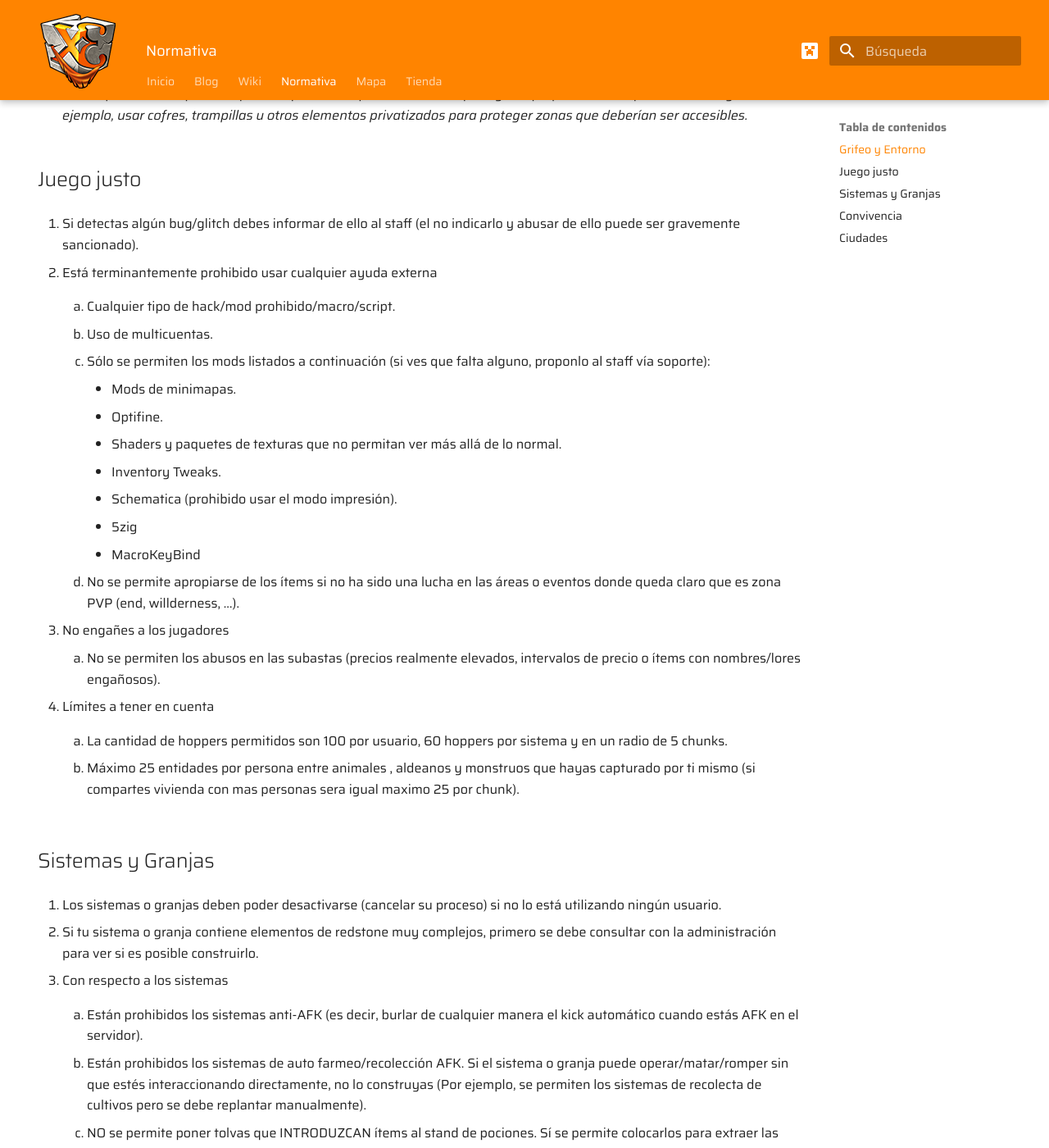
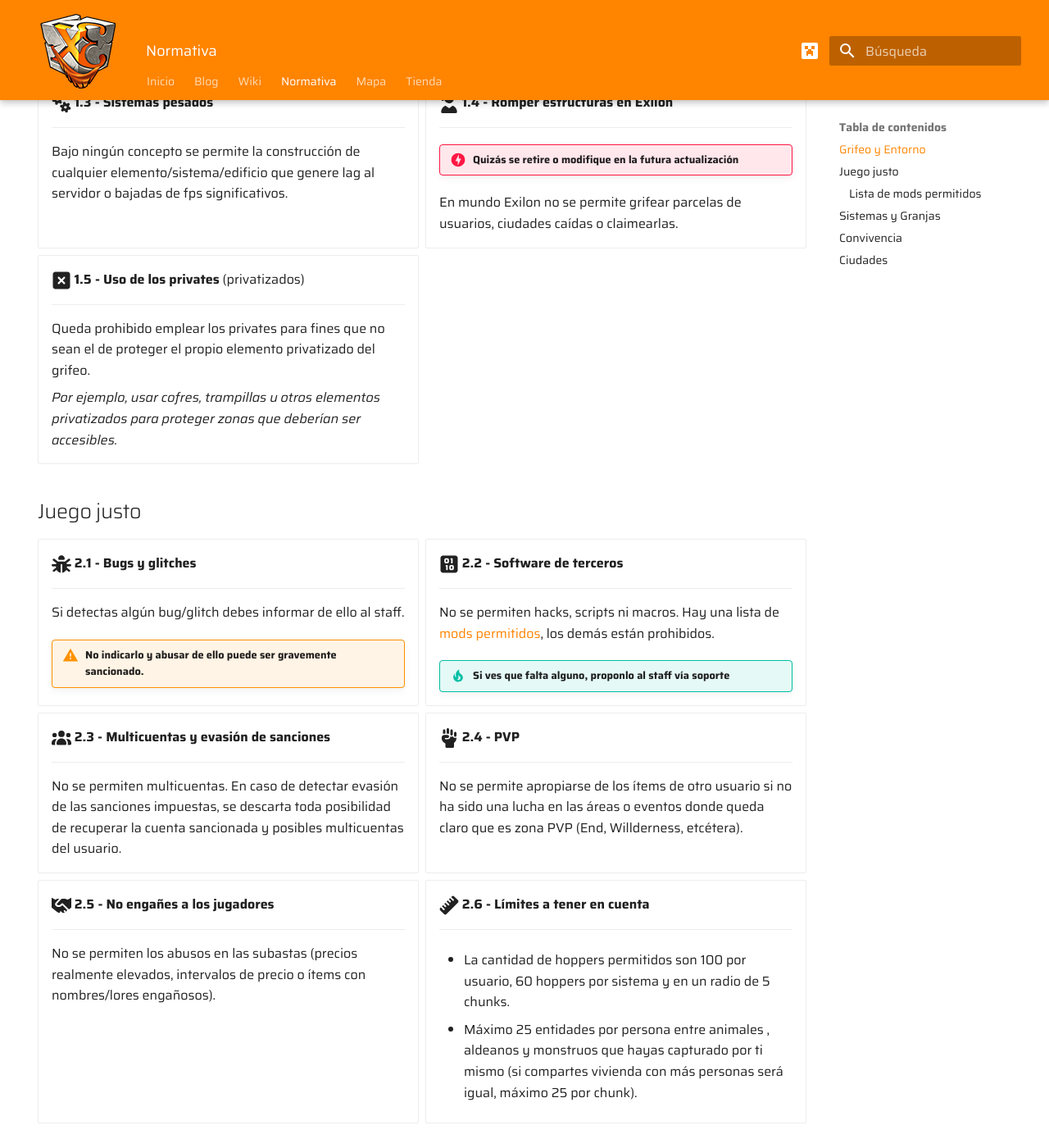
Before and after one commit to MinExilon/Website, an MkDocs documentation site: the page built from docs/normativa.md, in a window 1280 px wide and 1400 px high, scrolled down 787 px. Shown: the whole window at 82% size. Built offline with MkDocs 1.6.1 and Material for MkDocs 9.7.7, drawn with Linux system fonts in a browser that asks for light colours; some of the changed text lies outside the part shown.

```diff
--- a/docs/normativa.md
+++ b/docs/normativa.md
@@ -10,102 +10,210 @@ Entiende que, cualquier situación fuera de los límites de estas normas, queda
 !!! warning "Si usas nuestros servicios, aceptas las normas"
     Desconocerlas no te exime de su cumplimiento.
     Que no se indique algo aquí, no significa que se permita.
+    En caso de dudas consulta siempre al staff.
 
-!!! warning "Mantente al tanto!"
+    También aceptas nuestra [Política de Privacidad y los Térmicos y Condiciones de servicio](terminos-condiciones.md).
+
+!!! tip "¡Mantente al tanto!"
     La normativa puede cambiar en cualquier momento y sin previo aviso, con la finalidad de cubrir de una manera más justa los derechos de los usuarios, velar por un servidor que rinda adecuadamente y por un sistema de juego sano.
 
 ## Grifeo y Entorno
 
-1. Sólo se permite la obtención de recursos en mundo mineo, mundo nether y mundo end y en las áreas en las que se permite tal uso.
+<div class="grid cards" markdown>
 
-2. En mundo Exilon se permite que los alcaldes puedan adecuar la zona cercana a su ciudad hasta una distancia de 20 bloques a partir del propio borde de la ciudad.
+-   :fontawesome-solid-gem:{ .lg .middle } __1.1 - Obtención de recursos__
 
-3. Bajo ningún concepto se permite la construcción de cualquier elemento/sistema/edificio que genere lag al servidor o bajadas de fps significativos.
+    ---
 
-4. En mundo Exilon no se permite grifear parcelas de usuarios, ciudades caídas o claimearlas.
+    Sólo se permite la obtención de recursos en mundo Mineo, mundo Nether y mundo End y en las áreas en las que se permite tal uso.
 
-5. Queda prohibido emplear los privates para fines que no sean el de proteger el propio elemento privatizado del grifeo. *Por ejemplo, usar cofres, trampillas u otros elementos privatizados para proteger zonas que deberían ser accesibles.*
+-   :fontawesome-solid-tractor:{ .lg .middle } __1.2 - Perímetro de una ciudad__
+
+    ---
+
+    En mundo Exilon se permite que los alcaldes puedan adecuar la zona cercana a su ciudad hasta una distancia de 20 bloques a partir del propio borde de la ciudad.
+
+-   :fontawesome-solid-gears:{ .lg .middle } __1.3 - Sistemas pesados__
+
+    ---
+
+    Bajo ningún concepto se permite la construcción de cualquier elemento/sistema/edificio que genere lag al servidor o bajadas de fps significativos.
+
+-   :fontawesome-solid-user-ninja:{ .lg .middle } __1.4 - Romper estructuras en Exilon__
+
+    ---
+
+    !!! danger "Quizás se retire o modifique en la futura actualización"
+    En mundo Exilon no se permite grifear parcelas de usuarios, ciudades caídas o claimearlas.
+
+-   :fontawesome-solid-square-xmark:{ .lg .middle } __1.5 - Uso de los privates__ (privatizados)
+
+    ---
+
+    Queda prohibido emplear los privates para fines que no sean el de proteger el propio elemento privatizado del grifeo.
+
+    *Por ejemplo, usar cofres, trampillas u otros elementos privatizados para proteger zonas que deberían ser accesibles.*
+
+</div>
 
 ## Juego justo
 
-1. Si detectas algún bug/glitch debes informar de ello al staff (el no indicarlo y abusar de ello puede ser gravemente sancionado).
+<div class="grid cards" markdown>
 
-2. Está terminantemente prohibido usar cualquier ayuda externa
+-   :fontawesome-solid-bug:{ .lg .middle } __2.1 - Bugs y glitches__
 
-    1. Cualquier tipo de hack/mod prohibido/macro/script.
+    ---
 
-    2. Uso de multicuentas.
+    Si detectas algún bug/glitch debes informar de ello al staff.
+    !!! warning "No indicarlo y abusar de ello puede ser gravemente sancionado."
 
-    3. Sólo se permiten los mods listados a continuación (si ves que falta alguno, proponlo al staff vía soporte):
-        - Mods de minimapas.
-        - Optifine.
-        - Shaders y paquetes de texturas que no permitan ver más allá de lo normal.
-        - Inventory Tweaks.
-        - Schematica (prohibido usar el modo impresión).
-        - 5zig
-        - MacroKeyBind
-3. No se permite apropiarse de los ítems si no ha sido una lucha en las áreas o eventos donde queda claro que es zona PVP (end, willderness, …).
+-   :fontawesome-solid-square-binary:{ .lg .middle } __2.2 - Software de terceros__
 
-4. No engañes a los jugadores
+    ---
 
-    1. No se permiten los abusos en las subastas (precios realmente elevados, intervalos de precio o ítems con nombres/lores engañosos).
+    No se permiten hacks, scripts ni macros.
+    Hay una lista de [mods permitidos](#lista-de-mods-permitidos), los demás están prohibidos.
 
-5. Límites a tener en cuenta
+    !!! tip "Si ves que falta alguno, proponlo al staff vía soporte"
 
-    1. La cantidad de hoppers permitidos son 100 por usuario, 60 hoppers por sistema y en un radio de 5 chunks.
+-   :fontawesome-solid-users:{ .lg .middle } __2.3 - Multicuentas y evasión de sanciones__
 
-    2. Máximo 25 entidades por persona entre animales , aldeanos y monstruos que hayas capturado por ti mismo (si compartes vivienda con mas personas sera igual maximo 25 por chunk).
+    ---
+
+    No se permiten multicuentas. En caso de detectar evasión de las sanciones impuestas, se descarta toda posibilidad de recuperar la cuenta sancionada y posibles multicuentas del usuario.
+
+-   :fontawesome-solid-hand-fist:{ .lg .middle } __2.4 - PVP__
+
+    ---
+
+    No se permite apropiarse de los ítems de otro usuario si no ha sido una lucha en las áreas o eventos donde queda claro que es zona PVP (End, Willderness, etcétera).
+
+-   :fontawesome-solid-handshake-simple:{ .lg .middle } __2.5 - No engañes a los jugadores__
+
+    ---
+
+    No se permiten los abusos en las subastas (precios realmente elevados, intervalos de precio o ítems con nombres/lores engañosos).
+
+-   :fontawesome-solid-ruler:{ .lg .middle } __2.6 - Límites a tener en cuenta__
+
+    ---
+
+    - La cantidad de hoppers permitidos son 100 por usuario, 60 hoppers por sistema y en un radio de 5 chunks.
+
+    - Máximo 25 entidades por persona entre animales , aldeanos y monstruos que hayas capturado por ti mismo (si compartes vivienda con más personas será igual, máximo 25 por chunk).
+
+</div>
+
+### Lista de mods permitidos
+Sólo se permiten los mods listados a continuación.
+
+!!! tip "Si ves que falta alguno, proponlo al staff vía soporte"
+
+- [x] Mods de minimapas.
+- [x] Optifine.
+- [x] Shaders y paquetes de texturas que no permitan ver más allá de lo normal.
+- [x] Inventory Tweaks.
+- [x] Schematica (__prohibido usar el modo impresión__).
+- [x] 5zig
+- [x] MacroKeyBind
 
 ## Sistemas y Granjas
 
-1. Los sistemas o granjas deben poder desactivarse (cancelar su proceso) si no lo está utilizando ningún usuario.
+<div class="grid cards" markdown>
 
-2. Si tu sistema o granja contiene elementos de redstone muy complejos, primero se debe consultar con la administración para ver si es posible construirlo.
+-   :fontawesome-solid-toggle-off:{ .lg .middle } __3.1 - Desactivación de sistemas__
 
-3. Con respecto a los sistemas
+    ---
 
-    1. Están prohibidos los sistemas anti-AFK (es decir, burlar de cualquier manera el kick automático cuando estás AFK en el servidor).
+    Los sistemas o granjas deben poder desactivarse (cancelar su proceso) si no lo está utilizando ningún usuario.
 
-    2. Están prohibidos los sistemas de auto farmeo/recolección AFK. Si el sistema o granja puede operar/matar/romper sin que estés interaccionando directamente, no lo construyas (Por ejemplo, se permiten los sistemas de recolecta de cultivos pero se debe replantar manualmente).
+-   :fontawesome-solid-magnifying-glass:{ .lg .middle } __3.2 - Supervisión de sistemas complejos__
 
-    3. NO se permite poner tolvas que INTRODUZCAN ítems al stand de pociones. Sí se permite colocarlos para extraer las pociones resultantes.
+    ---
 
-    4. Están prohibidos los sistemas de redstone que controlen a los Alloys.
+    Si tu sistema o granja contiene elementos de redstone muy complejos, primero se debe consultar con el staff para ver si es posible construirlo.
 
-4. Con respecto a las granjas de SPAWN NATURAL (se entiende por granjas de spawn natural, aquellos que no aparecen vía spawners)
+-   :fontawesome-solid-microchip:{ .lg .middle } __3.3 - Sistemas__
 
-    1. Prohibidas las granjas en las que haya sistemas que controlen el movimiento y el daño de los mobs. Los mobs deben tener plena libertad para moverse y hacer daño.
+    ---
 
-    2. Las granjas tienen que ser de tipo dungeon donde tengas riesgos a morir por los mobs (no puede ser daño controlado, la totalidad del daño debe realizarlo el propio user al mob).
+    - Están prohibidos los sistemas anti-AFK (es decir, burlar de cualquier manera el kick automático cuando estás AFK en el servidor).
 
-    3. Quedan totalmente prohibidas las granjas de los siguientes mobs: ghast.
+    - Están prohibidos los sistemas de auto farmeo/recolección AFK. Si el sistema o granja puede operar/matar/romper sin que estés interaccionando directamente, no lo construyas (Por ejemplo, se permiten los sistemas de recolecta de cultivos pero se debe replantar manualmente).
+
+    - NO se permite poner tolvas que INTRODUZCAN ítems al stand de pociones. Sí se permite colocarlos para extraer las pociones resultantes.
+
+    - Están prohibidos los sistemas de redstone que controlen a los Alloys.
+
+-   :fontawesome-solid-skull:{ .lg .middle } __2.4 - Granjas de spawn natural__
+
+    ---
+
+    !!! info "Se entiende por spawn natural aquellos que no aparecen por spawners"
+
+    - Prohibidas las granjas en las que haya sistemas que controlen el movimiento y el daño de los mobs. Los mobs deben tener plena libertad para moverse y hacer daño.
+
+    - Las granjas tienen que ser de tipo dungeon donde tengas riesgos a morir por los mobs (no puede ser daño controlado, la totalidad del daño debe realizarlo el propio user al mob).
+
+    - Quedan totalmente prohibidas las granjas de los siguientes mobs: ghast.
+
+</div>
 
 ## Convivencia
 
-1. Usa las vías de comunicación adecuadamente
+<div class="grid cards" markdown>
 
-    1. No lo uses para publicitar otras direcciones web o servidores.
+-   :fontawesome-solid-comments:{ .lg .middle } __4.1 - Vías de comunicación__
 
-    2. No se permite el flood, el spam o la escritura en mayúsculas.
+    ---
 
-    3. No se permiten tener el color completo del nickname en Rojo oscuro (&4), Rojo claro (&c), Verde claro (&a) ó Azul claro (&b) ni nombres similares a los del staff del servidor.
+    - No lo uses para publicitar otras direcciones web o servidores.
+    - No se permite el flood, el spam o la escritura en mayúsculas.
+    - Habla en español o inglés para que todos los usuarios puedan leerte y entenderte.
 
-    4. Habla en español o inglés para que todos los usuarios puedan leerte y entenderte.
+-   :fontawesome-solid-face-dizzy:{ .lg .middle } __4.2 - No generes confusión__
 
-2. Sé respetuoso con los demás jugadores
+    ---
 
-3. No discutas temas políticos, religiosos u otros que causen controversia.
+    - No te hagas pasar por otra persona.
+    - No se permiten tener el color completo del nickname en Rojo oscuro (&4), Rojo claro (&c), Verde claro (&a) ó Azul claro (&b).
+    - No se permiten nombres similares a los del staff del servidor.
 
-4. Debes escuchar y respetar las decisiones que toma el staff.
+-   :fontawesome-solid-heart:{ .lg .middle } __4.3 - Respeta a los demás__
 
-5. No se tolerará el comportamiento tóxico.
+    ---
+
+    - Sé respetuoso con los demás jugadores.
+    - No se tolerará el comportamiento tóxico.
+
+-   :fontawesome-solid-envelope:{ .lg .middle } __4.4 - Sanciones__
+
+    ---
+
+    Debes escuchar y respetar las decisiones que toma el staff.
+
+</div>
 
 ## Ciudades
 
-1. Las normas de una ciudad no pueden modificar/anular las del servidor.
+<div class="grid cards" markdown>
 
-2. La ciudad puede expulsar a los miembros que los incumplan, pero deben solicitar su desahucio.
+-   :fontawesome-solid-scale-balanced:{ .lg .middle } __5.1 - Normas de la ciudad__
 
-3. Para desahuciar a un jugador la normativa se remite a lo descrito en la Guía de Desahucios.
+    ---
 
-4. Para publicar un evento organizado por una ciudad, la normativa se remite a lo descrito en el Foro de Eventos.
+    Las normas de una ciudad no pueden modificar/anular las del servidor.
+
+-   :fontawesome-solid-ban:{ .lg .middle } __5.2 - Expulsión de jugadores__
+
+    ---
+
+    La ciudad puede expulsar a los miembros que los incumplan, pero deben solicitar su desahucio.
+
+-   :fontawesome-solid-suitcase-rolling:{ .lg .middle } __5.3 - Desahucios__
+
+    ---
+
+    Para desahuciar a un jugador, la normativa se remite a lo descrito en la [Guía de Desahucios](wiki/ciudades/desahucios.md).
+
+</div>
--- /dev/null
+++ b/docs/terminos-condiciones.md
@@ -0,0 +1,100 @@
+---
+hide:
+  - navigation
+---
+
+# Privacidad, Términos y Condiciones de servicio
+
+Por jugar en MinExilon y emplear la página web minexilon.com aceptas la [normativa del servidor](normativa.md), aceptas la Política de Privacidad y aceptas los Términos de Servicio.
+
+!!! info "Aviso legal"
+    MinExilon no está afiliado, respaldado, patrocinado ni aprobado por Mojang AB, Microsoft Corporation ni ninguno de sus socios. Minecraft es una marca registrada de Mojang AB.
+
+## Política de Privacidad
+
+### Formularios de contacto internos y gestionados por terceros
+Hay activos ciertos formularios gestionados por terceros (Google Forms), cuya gestión de datos es meramente administrativa y la información no será compartida con terceros. Dichos formularios no son obligatorios de realizar, y en caso de rellenarlos y enviarlos acepta la [política de privacidad de Google](https://policies.google.com/).
+
+También existen formularios internos en la web cuya recopilación también es meramente informativa y no se compartirán con terceros.
+
+### Cookies
+El sitio utiliza por defecto Google Analytics para recopilar información de registro estándar de Internet y detalles de los patrones de comportamiento de los visitantes.
+
+Hacemos esto para averiguar cosas como la cantidad de visitantes a las diferentes partes del sitio. Esta información solo se procesa de una manera que no identifica a nadie. No hacemos, y no permitimos que Google haga, ningún intento de descubrir las identidades de quienes visitan nuestro sitio web.
+
+Puedes modificar la configuración de cookies en el pie de la página web o haciendo clic aquí: [Ajuste de cookies](#__consent).
+
+### Contenido incrustado de otros sitios web
+Los artículos de este sitio pueden incluir contenido incrustado (por ejemplo, vídeos, imágenes, artículos, etc.). El contenido incrustado de otras webs se comporta exactamente de la misma manera que si el visitante hubiera visitado la otra web.
+
+Estas webs pueden recopilar datos sobre ti, utilizar cookies, incrustar un seguimiento adicional de terceros, y supervisar tu interacción con ese contenido incrustado, incluido el seguimiento de su interacción con el contenido incrustado si tienes una cuenta y estás conectado a esa web.
+
+### Los procesos de pago de la Tienda Web se gestionan por terceros
+No coleccionamos ninguna información personal que se introduzca durante el proceso de pago de los productos digitales que ofrecemos en la Tienda Web.
+
+Sí coleccionamos información sobre el nombre y el nickname que se facilita antes de pasar al proceso de pago, ya que son los datos que se emplean en el sistema para enviar el producto de forma automática al servidor.
+
+Los procesos de pago se gestionan por Paypal a través de una conexión segura, puedes consultar su [página GDPR](https://www.paypal.com/us/webapps/mpp/gdpr-readiness-requirements?CampaignName=VanityURL-GDPR).
+
+### Enlaces a otras páginas web
+Este aviso de privacidad no cubre los enlaces dentro de este sitio que enlazan con otros sitios web ajenos a MinExilon. Esos sitios no se rigen por esta Política de privacidad, y si tiene preguntas sobre cómo un sitio usa su información, deberá verificar la declaración de privacidad de ese sitio.
+
+### Eliminación de tu información personal
+Puedes solicitar que eliminemos cualquier dato personal que tengamos sobre ti en la web. Esto no incluye ningún dato que estemos obligados a conservar con fines administrativos, legales o de seguridad. Para ello contacta con la administración de MinExilon vía el servidor de Discord o dentro del servidor de minecraft.
+
+### Divulgación de información a terceros
+No vendemos, intercambiamos ni transferimos a terceros tu información de identificación personal. Esto no incluye a terceros de confianza que nos ayudan a operar nuestro sitio web, realizar nuestro negocio o prestarle servicios, siempre que esas partes acuerden mantener la confidencialidad de esta información. También podemos divulgar su información cuando creamos que la divulgación es apropiada para cumplir con la ley, hacer cumplir las políticas de nuestro sitio o proteger nuestros derechos u otros, propiedad o seguridad. Sin embargo, la información del visitante no identificable personalmente se puede proporcionar a otras partes para fines de marketing, publicidad u otros usos.
+
+### Tu consentimiento
+Al usar esta página web, aceptas nuestra Política de Privacidad. De la misma forma, nosotros nos regiremos siempre en lo publicado en esta Política de Privacidad.
+
+### Cambios en la política de privacidad
+La política de privacidad puede cambiar cada cierto tiempo. No emitiremos siempre avisos de cambios en la política de privacidad. Es por esto por lo que cualquier cambio que se realice en la política de privacidad no resultará en una modificación completa o que impacte de manera sustancial la información de esta.
+
+Recomendamos que, al no emitir siempre avisos por correo, consultes de vez en cuanto la política de privacidad del sitio web. Esta política de privacidad se ha actualizado por última vez el 28/02/2025.
+
+## Términos y Condiciones
+
+### Generales
+Usted comprende y acepta que su uso de este sitio web y cualquier servicio o contenido proporcionado se pone a su disposición y bajo su propio riesgo. Se le proporciona tal como está y rechazamos expresamente todas las garantías de cualquier tipo, expresas o implícitas, incluidas, entre otras, las garantías de comerciabilidad, idoneidad para un propósito particular y no infracción. Usted comprende y acepta que ni nosotros ni ningún participante en el servicio brinda asesoramiento profesional de ningún tipo y, por lo tanto, el uso de dicho asesoramiento o cualquier otra información es bajo su propio riesgo y sin nuestra responsabilidad de ningún tipo. Algunas jurisdicciones pueden no permitir la renuncia de garantías implícitas y la renuncia de responsabilidad anterior puede no aplicarse solo a usted en lo que se refiere a garantías implícitas.
+
+Usted comprende y acepta expresamente que no seremos responsables de ningún daño directo, indirecto, especial, incidental, consecuente o ejemplar, incluidos, entre otros, daños por pérdida de ganancias, buena voluntad, uso, datos u otra pérdida intangible (incluso si se nos ha informado de la posibilidad de tales daños), que resulten o surjan de:
+
+- El uso o la imposibilidad de usar el servicio.
+- El costo para obtener bienes y / o servicios sustitutos resultantes de cualquier transacción realizada a través del servicio.
+- Acceso no autorizado o alteración de sus transmisiones de datos.
+- Declaraciones o conducta de un tercero en el servicio.
+- Cualquier otro asunto relacionado con el servicio.
+
+Tenga en cuenta que, al aceptar los términos en el documento, también renuncia a su derecho a tomar cualquier acción, legal o de otro tipo, contra cualquier persona o cualquier cosa relacionada con el personal, la administración, los administradores, los miembros, los propietarios o cualquier host de este servidor. Además, reconoce que, si se determina que alguna parte de este documento es inválida o inaplicable de alguna manera, cualquier parte que no se considere inválida o inaplicable se considerará totalmente válida y vinculante.
+
+Todo el personal, propietarios, anfitriones, anunciantes, funcionarios, directores, empleados, socios y todas las demás partes relacionadas con este servidor se reservan el derecho, con los permisos apropiados, de obligarlo a abandonar el servidor, de forma permanente o temporal, sin posibilidad de reembolsos de ningún tipo; sin embargo, esto nunca será injustificado, esto solo sucederá en caso de incumplimiento extremo de las reglas. Si obedece las reglas, nunca será sancionado de forma grave, simple y llanamente.
+
+Todos los términos y condiciones entrarán en vigencia indefinidamente tan pronto como se acepten, y permanecerán activos incluso después de que renuncie, sea desterrado, eliminado o si abandona el servidor / sitio web / foro de alguna manera.
+
+### Donaciones
+Al donar a MinExilon, declaras que has leído y cumples las siguientes pautas:
+
+- Tienes 18 años o más de edad O tienes permiso parental.
+- Tienes la autorización necesaria para utilizar una cuenta de paypal.
+- No harás contracargos, retenciones ni cancelaciones de ningún pago.
+- No abusarás de los productos digitales que ofrecemos en la Tienda Web.
+- Nos reservamos el derecho de banear/bloquear cualquier cuenta (ya sea en la web como en cualquier área de la network) sin la necesidad de avisar sea cual sea la razón.
+- Estás de acuerdo con todo lo presentado arriba y debajo de este punto. ¡¡No se realizarán devoluciones!!
+Nos reservamos el derecho de cambiar, con o sin previo aviso, cualquier precio de rango que se haya establecido. También nos reservamos el derecho de cambiar el contenido de un rango específico: los beneficios de un cierto rango pueden cambiar, y usted no tendrá derecho a los beneficios del rango anterior si lo cambiamos. Tenga la seguridad de que ningún beneficio de rango, o cualquier otro artículo en la tienda, se cambiará sin una razón válida de equilibrio del servidor.
+
+Política de reembolso: Todas las ventas son finales, no puede recomprar, detener, acreditar al servidor por cualquier medio necesario para recibir sus fondos que han sido pagados. Y al hacerlo, nos reservamos el derecho de rechazar su juego continuo en el servidor / sitio web / foros y no permitir que se agreguen o retiren más fondos.
+
+Al aceptar estos términos, usted acepta no presentar ninguna demanda u otro desafío legal contra el personal del servidor por ningún motivo, ya sea relacionado con su compra o no.
+
+### Solicitud de inspección ScreenShare
+El staff tiene el derecho de solicitar una inspección ScreenShare (de ahora en adelante SS) si sospecha que incumple de manera grave la normativa empleando servicio de terceros para tu propio beneficio y rompiendo la experiencia justa de juego para los demás usuarios de la comunidad.
+
+Se respetará en todo momento el derecho a la privacidad. Se puede negar a dicha solicitud antes o durante el propio proceso de inspección, aceptando que el staff aplique la sanción pertinente.
+
+Si acepta la inspección SS, acepta que el staff encargado de realizar la tarea de revisión te exija compartir tu ventana del juego o del monitor completo para revisar todo lo necesario que esté relacionado con el juego, esto es:
+
+- El propio juego
+- El directorio del juego donde se alojan los archivos que cargan añadidos al juego como pueden ser mods, paquetes de recursos, etc…
+
+El staff encargado NO te pedirá en ningún momento datos personales ni detalles comprometidos de cuentas. El staff tampoco grabará de ninguna manera lo que suceda en la fase de inspección (ni audio ni vídeo).
--- a/mkdocs.yml
+++ b/mkdocs.yml
@@ -69,7 +69,9 @@ plugins:
   - tags
   - meta
 nav:
-  - Inicio: index.md
+  - Inicio:
+    - index.md
+    - Privacidad, Términos y Condiciones de servicio: terminos-condiciones.md
   - Blog:
     - blog/index.md
   - Wiki:
@@ -116,4 +118,7 @@ extra:
       - manage
       - reject
   generator: false
-copyright: Copyright &copy; 2018 - 2025 MinExilon
+copyright: >
+  Copyright &copy; 2018 - 2025 MinExilon.
+  <a href="#__consent">Ajuste de cookies.</a> <br>
+  <a href="/terminos-condiciones/">Privacidad, Términos y Condiciones de servicio.</a>
```
